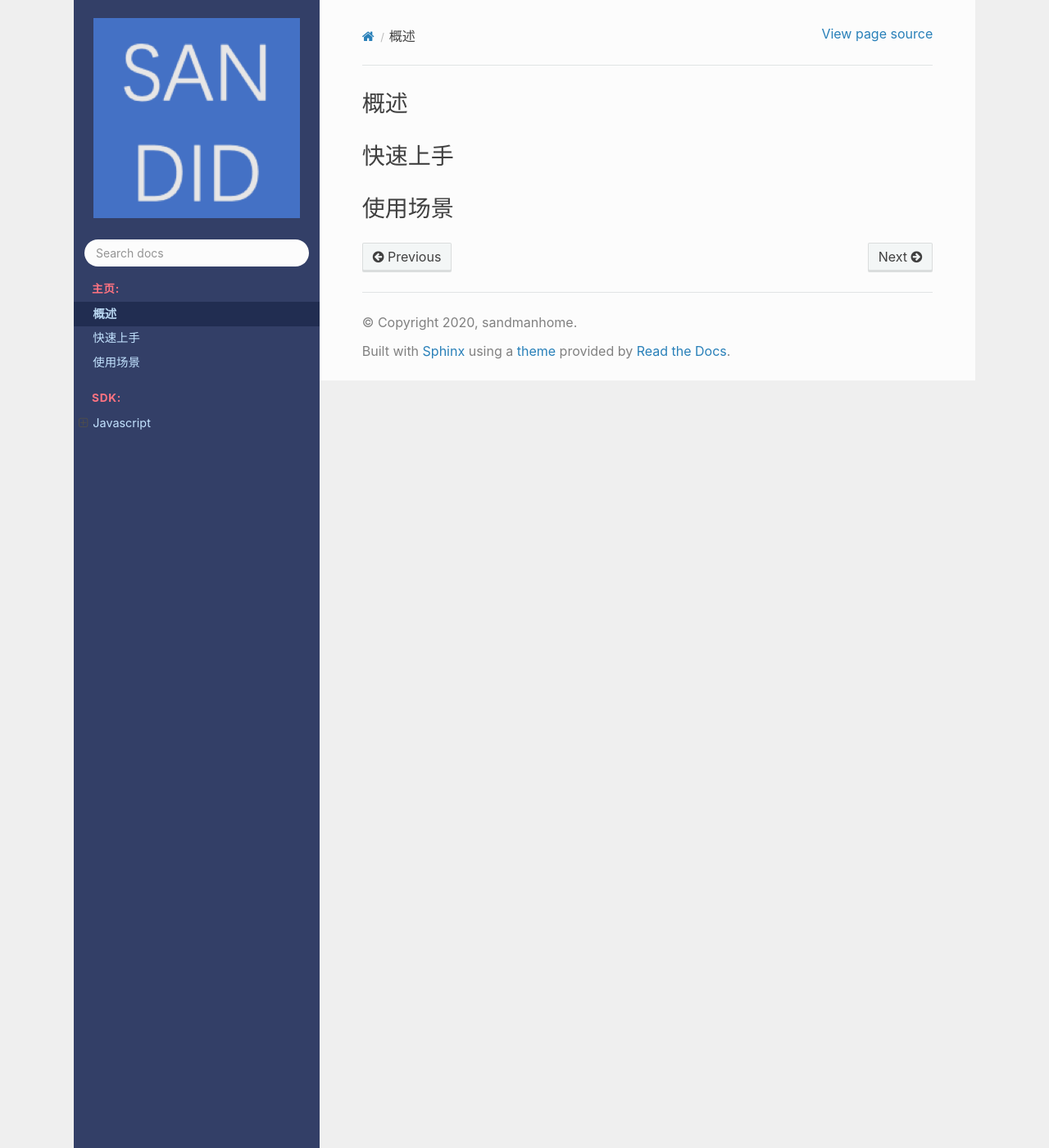
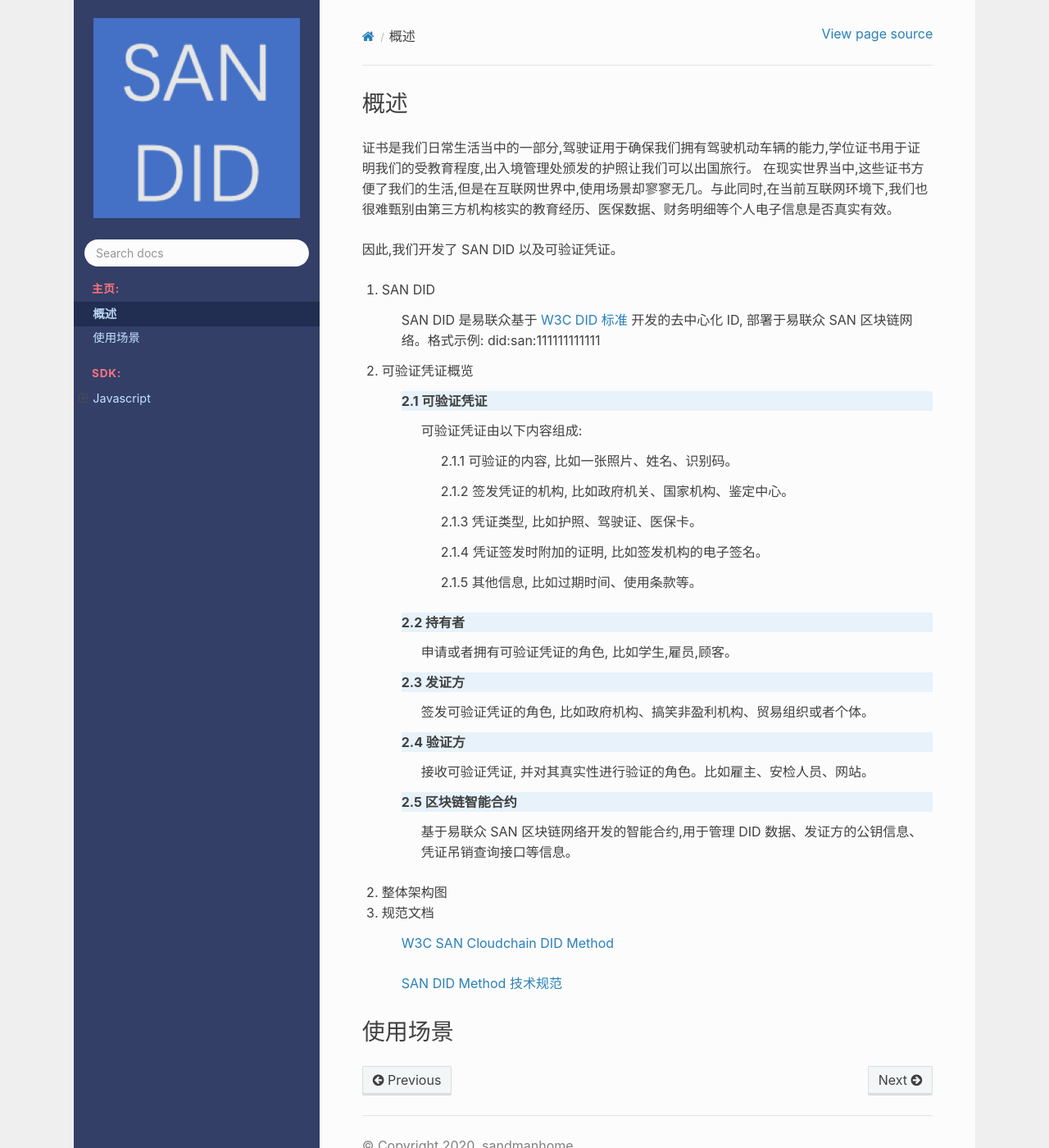
Before and after one commit to Baasze/did-sdk, a Sphinx documentation site: the page built from doc/source/doc-md/homepage.rst, in a window 1280 px wide and 1400 px high. Shown: the whole window at 82% size. Built offline with Sphinx 7.4.7 and the Read the Docs theme 2.0.0, drawn with Linux system fonts in a browser that asks for light colours.

Commit message:
add homepage doc

```diff
--- a/doc/source/doc-md/homepage.rst
+++ b/doc/source/doc-md/homepage.rst
@@ -1,8 +1,50 @@
 概述
 ======
 
-快速上手
-=========
+证书是我们日常生活当中的一部分,驾驶证用于确保我们拥有驾驶机动车辆的能力,学位证书用于证明我们的受教育程度,出入境管理处颁发的护照让我们可以出国旅行。
+在现实世界当中,这些证书方便了我们的生活,但是在互联网世界中,使用场景却寥寥无几。与此同时,在当前互联网环境下,我们也很难甄别由第三方机构核实的教育经历、医保数据、财务明细等个人电子信息是否真实有效。
+
+因此,我们开发了 SAN DID 以及可验证凭证。
+
+1. SAN DID
+
+    SAN DID 是易联众基于 `W3C DID 标准 <https://www.w3.org/TR/vc-data-model>`_ 开发的去中心化 ID, 部署于易联众 SAN 区块链网络。格式示例: did:san:111111111111
+
+2. 可验证凭证概览
+
+    2.1 可验证凭证
+        可验证凭证由以下内容组成:
+
+            2.1.1 可验证的内容, 比如一张照片、姓名、识别码。
+
+            2.1.2 签发凭证的机构, 比如政府机关、国家机构、鉴定中心。
+
+            2.1.3 凭证类型, 比如护照、驾驶证、医保卡。
+
+            2.1.4 凭证签发时附加的证明, 比如签发机构的电子签名。
+
+            2.1.5 其他信息, 比如过期时间、使用条款等。
+
+    2.2 持有者
+        申请或者拥有可验证凭证的角色, 比如学生,雇员,顾客。
+
+    2.3 发证方
+        签发可验证凭证的角色, 比如政府机构、搞笑非盈利机构、贸易组织或者个体。
+
+    2.4 验证方
+        接收可验证凭证, 并对其真实性进行验证的角色。比如雇主、安检人员、网站。
+
+    2.5 区块链智能合约
+        基于易联众 SAN 区块链网络开发的智能合约,用于管理 DID 数据、发证方的公钥信息、凭证吊销查询接口等信息。
+
+2. 整体架构图
+
+3. 规范文档
+
+    `W3C SAN Cloudchain DID Method <https://w3c-ccg.github.io/did-method-registry>`_
+
+    `SAN DID Method 技术规范 <https://github.com/Baasze/DID-method-specification>`_
+
 
 使用场景
 =========
```
